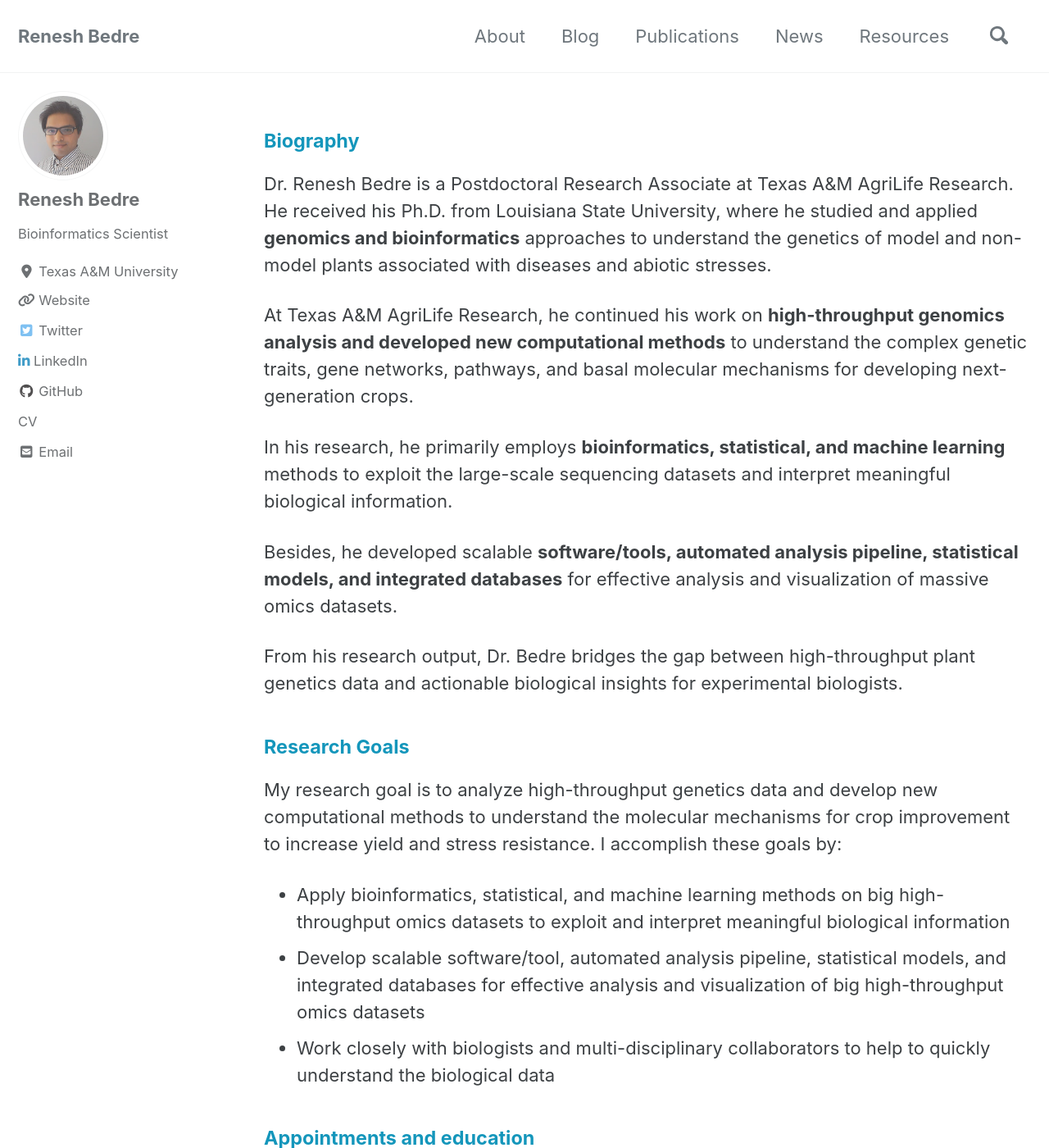
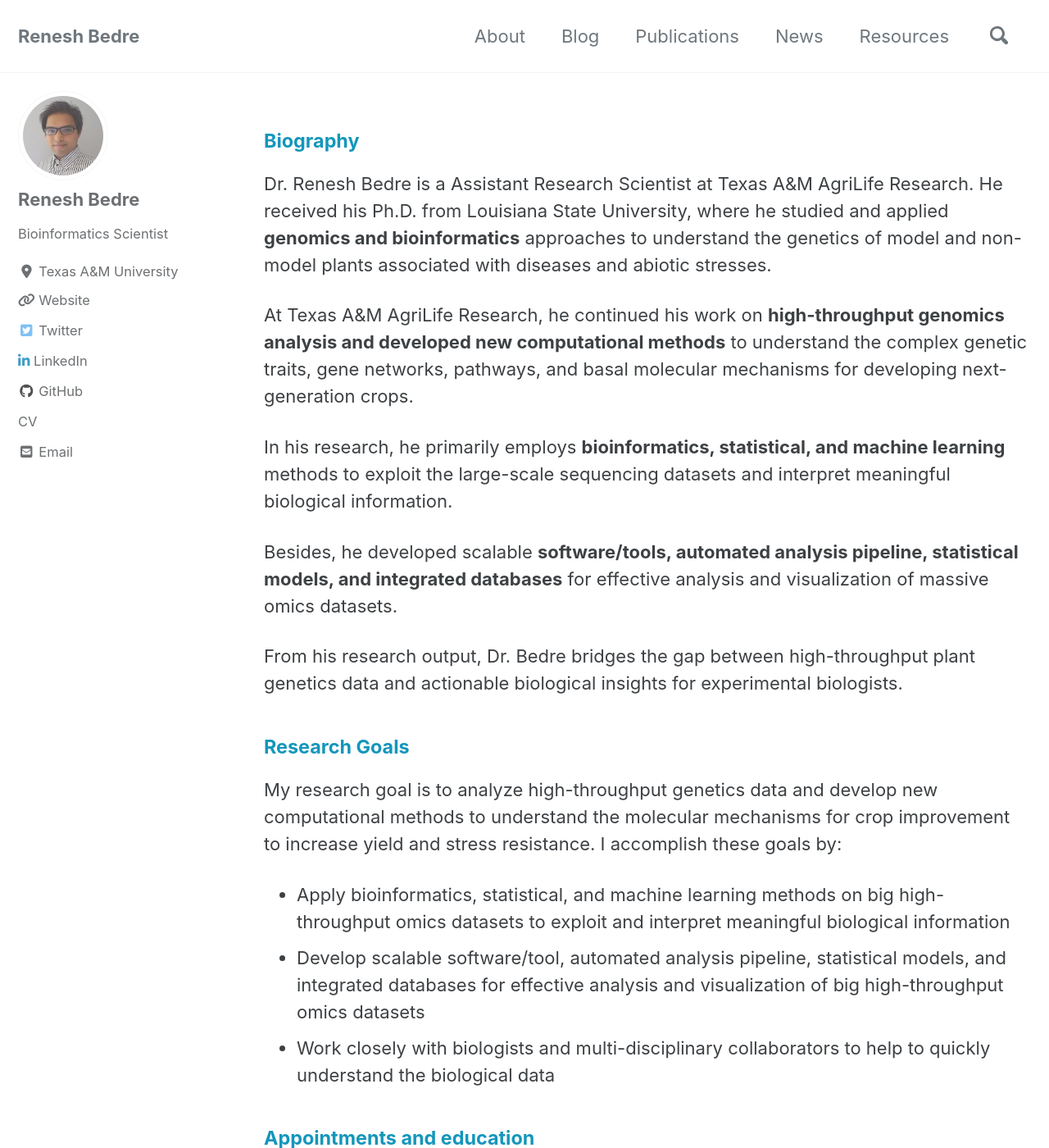
Before and after one commit to reneshbedre/reneshbedre.github.io, a Jekyll site: the page built from _pages/home.html, in a window 1280 px wide and 1400 px high. Shown: the whole window at 82% size. Built offline with Jekyll 4.4.1, drawn with Linux system fonts in a browser that asks for light colours; cached includes are drawn as plain includes; nearby versions of some CDN libraries; a style sheet for code colours, icons or effects is not loaded; some of the changed text lies outside the part shown.

Commit message:
position updated

```diff
--- a/_layouts/home.html
+++ b/_layouts/home.html
@@ -4,7 +4,7 @@ classes: wide
 ---
 <h4 style="color:#1496BB">Biography</h4>
 
-    <p>Dr. Renesh Bedre is a Postdoctoral Research Associate at Texas A&M AgriLife Research. He received his Ph.D.
+    <p>Dr. Renesh Bedre is a Assistant Research Scientist at Texas A&M AgriLife Research. He received his Ph.D.
             from Louisiana State University, where he studied and applied <b>genomics and
                 bioinformatics</b> approaches to understand the genetics of model and non-model plants associated with diseases
             and abiotic stresses.</p>
@@ -39,6 +39,10 @@ classes: wide
 
 <h4 style="color:#1496BB">Appointments and education</h4>
   <ul class="fa-ul">
+      <li><span class="fa-li"><i class="fas fa-briefcase"></i></span><b>Assistant Research Scientist</b>,
+          May 2020-Present<br>
+        <span style="color: grey;">Kranthi Mandadi Research Group</span></li>
+        <span style="color: grey;">Texas A&M AgriLife Research, TX, USA</span><</li>
       <li><span class="fa-li"><i class="fas fa-briefcase"></i></span><b>Postdoctoral Research Associate</b>,
           Oct 2016-Present<br>
         <span style="color: grey;">Texas A&M AgriLife Research, TX, USA</span><</li>
--- a/_pages/home.html
+++ b/_pages/home.html
@@ -8,7 +8,7 @@ permalink: /about/
 
 <h4 style="color:#1496BB">Biography</h4>
 
-    <p>Dr. Renesh Bedre is a Postdoctoral Research Associate at Texas A&M AgriLife Research. He received his Ph.D.
+    <p>Dr. Renesh Bedre is a Assistant Research Scientist at Texas A&M AgriLife Research. He received his Ph.D.
             from Louisiana State University, where he studied and applied <b>genomics and
                 bioinformatics</b> approaches to understand the genetics of model and non-model plants associated with diseases
             and abiotic stresses.</p>
@@ -43,9 +43,13 @@ permalink: /about/
 
 <h4 style="color:#1496BB">Appointments and education</h4>
   <ul class="fa-ul">
+      <li><span class="fa-li"><i class="fas fa-briefcase"></i></span><b>Assistant Research Scientist</b>,
+          May 2020-Present<br>
+        <span style="color: grey;">Kranthi Mandadi Research Group</span></li>
+        <span style="color: grey;">Texas A&M AgriLife Research, TX, USA</span><</li>
       <li><span class="fa-li"><i class="fas fa-briefcase"></i></span><b>Postdoctoral Research Associate</b>,
-          Oct 2016-Present<br>
-        <span style="color: grey;">Texas A&M AgriLife Research, TX, USA</span><</li>
+          Oct 2016-Apr 2020<br>
+        <span style="color: grey;">Texas A&M AgriLife Research, TX, USA</span></li>
       <li><span class="fa-li"><i class="fas fa-university"></i></span><b>Ph.D.</b> in Computational Biology and
              Bioinformatics, Aug 2011- Aug 2016<br>
              <span style="color: grey;">Louisiana State University, baton Rouge, LA, USA</span></li>
```
